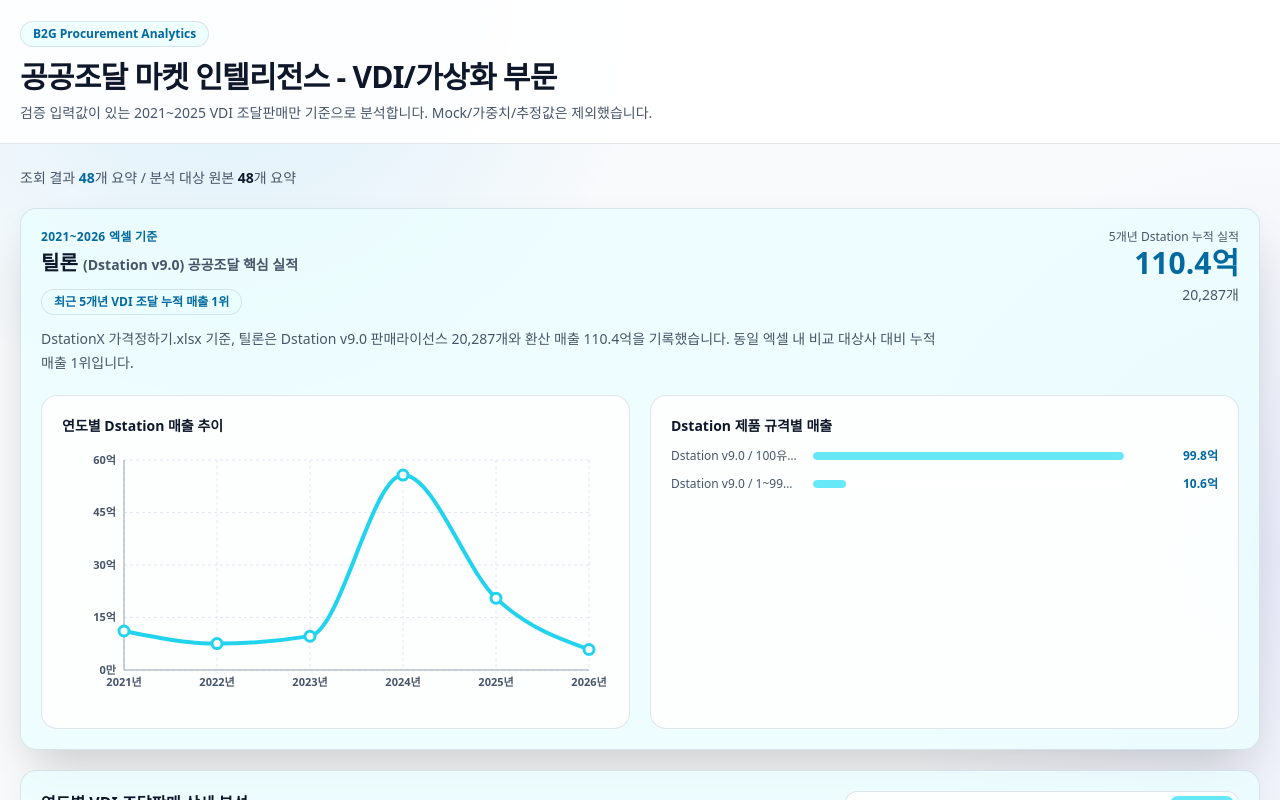
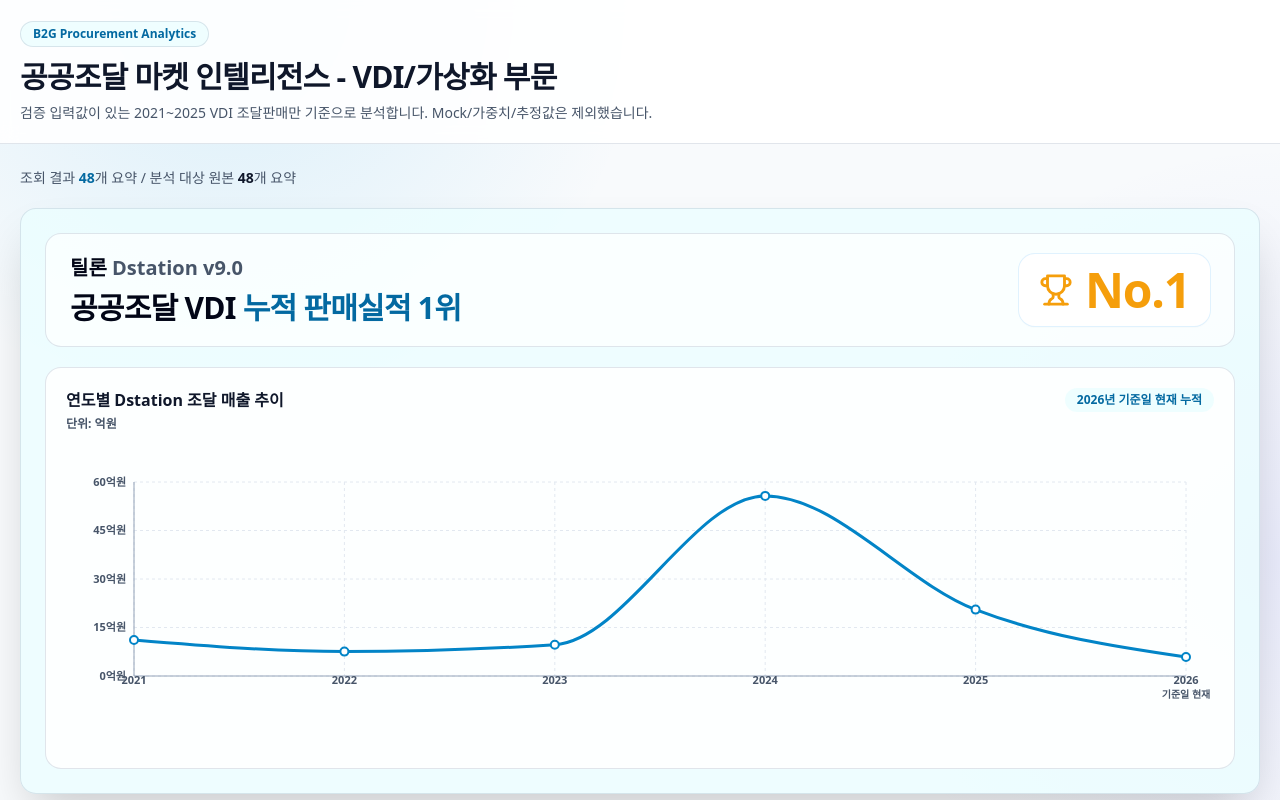
Before and after one commit to kwon007009-stack/jiwon13, a React (Vite) app: page / in a window 1280 px wide. Shown: the top 800 px of the page. Built offline with nearby package versions, Linux system fonts and the light colour scheme.

Commit message:
Refine Dstation performance section

```diff
--- a/src/App.jsx
+++ b/src/App.jsx
@@ -15,7 +15,7 @@
   XAxis,
   YAxis
 } from "recharts";
-import { Database, ShieldCheck, TrendingUp } from "lucide-react";
+import { Database, ShieldCheck, Trophy, TrendingUp } from "lucide-react";
 import productDictionary from "../data/dictionary/vdi_product_dictionary.json";
 import companySummary from "../data/output/vdi_company_summary.json";
 
@@ -47,6 +47,21 @@
 };
 const formatNullableMoney = value => value === null || value === undefined || value === "" ? "미확인" : formatMoney(value);
 const formatCount = value => safeNumber(value).toLocaleString("ko-KR");
+const formatEokLabel = value => `${(safeNumber(value) / 100000000).toLocaleString("ko-KR", { maximumFractionDigits: 1 })}억원`;
+
+const DSTATION_HERO_METRICS = {
+  period: "2021~2026",
+  product: "Dstation v9.0",
+  revenueLabel: "110.4억원",
+  licenseLabel: "20,287개",
+  enterpriseRevenueLabel: "99.8억원",
+  smallRevenueLabel: "10.6억원",
+  enterpriseShareLabel: "90.4%",
+  smallShareLabel: "9.6%",
+  enterpriseRevenue: 9980000000,
+  smallRevenue: 1060000000,
+  totalRevenue: 11040000000
+};
 
 function splitAmount(totalAmount, count) {
   const base = Math.floor(totalAmount / count);
@@ -306,6 +321,114 @@
   );
 }
 
+function DstationYearTick({ x, y, payload }) {
+  const label = safeText(payload?.value);
+  const is2026 = label.includes("2026");
+  return (
+    <g transform={`translate(${x},${y})`}>
+      <text textAnchor="middle" fill="#475569" fontSize={11} fontWeight={800}>
+        <tspan x="0" dy="0">{label.replace("년", "")}</tspan>
+        {is2026 ? <tspan x="0" dy="14" fontSize={10} fontWeight={700}>기준일 현재</tspan> : null}
+      </text>
+    </g>
+  );
+}
+
+function DstationTrendChart({ rows }) {
+  const chartData = rows.map(row => ({
+    period: row.period ?? row.name,
+    amount: row.amount === null || row.amount === undefined ? 0 : safeNumber(row.amount),
+    count: safeNumber(row.count)
+  }));
+
+  return (
+    <article className="h-full rounded-2xl border border-white/10 bg-slate-950/60 p-5">
+      <div className="mb-4 flex items-start justify-between gap-3">
+        <div>
+          <h3 className="text-base font-black text-white">연도별 Dstation 조달 매출 추이</h3>
+          <p className="mt-1 text-xs font-bold text-slate-400">단위: 억원</p>
+        </div>
+        <span className="rounded-full bg-cyan-300/10 px-3 py-1 text-xs font-black text-cyan-200">2026년 기준일 현재 누적</span>
+      </div>
+      <div className="h-[300px]">
+        <ResponsiveContainer width="100%" height="100%">
+          <LineChart data={chartData} margin={{ top: 34, right: 28, left: 6, bottom: 28 }}>
+            <CartesianGrid stroke="#e2e8f0" strokeDasharray="3 3" />
+            <XAxis dataKey="period" tick={<DstationYearTick />} tickLine={false} interval={0} height={44} />
+            <YAxis tickFormatter={formatEokLabel} tick={{ fill: "#475569", fontSize: 11, fontWeight: 700 }} width={62} tickLine={false} />
+            <Tooltip
+              contentStyle={{
+                background: "#ffffff",
+                border: "1px solid #cbd5e1",
+                borderRadius: 12,
+                color: "#0f172a",
+                boxShadow: "0 14px 30px rgba(15,23,42,0.14)"
+              }}
+              labelStyle={{ color: "#0f172a", fontWeight: 900 }}
+              formatter={(value, _name, item) => [
+                `${formatEokLabel(value)}${item?.payload?.count ? ` / ${formatCount(item.payload.count)}개` : ""}`,
+                "매출액"
+              ]}
+            />
+            <Line
+              type="monotone"
+              dataKey="amount"
+              stroke="#0284c7"
+              strokeWidth={3}
+              dot={{ r: 4, fill: "#ffffff", stroke: "#0284c7", strokeWidth: 2 }}
+              activeDot={{ r: 6, fill: "#0284c7", stroke: "#ffffff", strokeWidth: 2 }}
+            />
+          </LineChart>
+        </ResponsiveContainer>
+      </div>
+    </article>
+  );
+}
+
+function DstationSpecCard({ rows }) {
+  const specs = [
+    {
+      name: "Dstation v9.0 / 100유저 이상",
+      amountLabel: DSTATION_HERO_METRICS.enterpriseRevenueLabel,
+      shareLabel: DSTATION_HERO_METRICS.enterpriseShareLabel,
+      amount: DSTATION_HERO_METRICS.enterpriseRevenue,
+      color: "#075985"
+    },
+    {
+      name: "Dstation v9.0 / 1~99유저",
+      amountLabel: DSTATION_HERO_METRICS.smallRevenueLabel,
+      shareLabel: DSTATION_HERO_METRICS.smallShareLabel,
+      amount: DSTATION_HERO_METRICS.smallRevenue,
+      color: "#67e8f9"
+    }
+  ];
+
+  return (
+    <article className="h-full rounded-2xl border border-white/10 bg-slate-950/60 p-5">
+      <h3 className="text-base font-black text-white">제품 규격별 매출</h3>
+      <div className="mt-5 space-y-5">
+        {specs.map(spec => (
+          <div key={spec.name} className="grid gap-2">
+            <div className="grid grid-cols-[minmax(0,1fr)_150px] items-end gap-4 text-sm">
+              <p className="min-w-0 break-keep font-black leading-snug text-white">{spec.name}</p>
+              <p className="whitespace-nowrap text-right font-black text-cyan-200">{spec.amountLabel} · {spec.shareLabel}</p>
+            </div>
+            <div className="h-3 overflow-hidden rounded-full bg-slate-800">
+              <div
+                className="h-full rounded-full"
+                style={{
+                  width: `${Math.max(6, (spec.amount / DSTATION_HERO_METRICS.totalRevenue) * 100)}%`,
+                  backgroundColor: spec.color
+                }}
+              />
+            </div>
+          </div>
+        ))}
+      </div>
+    </article>
+  );
+}
+
 function App() {
   const [rawMasterData, setRawMasterData] = useState([]);
   const [selectedAnnualYear, setSelectedAnnualYear] = useState(VERIFIED_VDI_SALES.at(-1)?.year ?? YTD_YEAR);
@@ -394,34 +517,24 @@
             분석 대상 원본 <span className="font-bold text-white">{formatCount(directVdiData.length)}</span>개 요약
           </p>
         </div>
-        <section className="mb-5 rounded-2xl border border-cyan-300/20 bg-cyan-300/10 p-5 shadow-2xl shadow-black/20">
-          <div className="mb-5 flex flex-wrap items-start justify-between gap-4">
+        <section className="mb-5 rounded-2xl border border-cyan-300/20 bg-cyan-300/10 p-6 shadow-2xl shadow-black/20">
+          <div className="mb-5 flex flex-wrap items-center justify-between gap-5 rounded-2xl border border-cyan-300/20 bg-white/70 px-6 py-5">
             <div>
-              <p className="text-xs font-bold uppercase tracking-wide text-cyan-200">{TILON_DSTATION_ANALYSIS.periodLabel}</p>
-              <h2 className="mt-1 text-xl font-black text-white">
-                틸론 <span className="text-sm font-bold text-slate-300">({TILON_DSTATION_ANALYSIS.product}) 공공조달 핵심 실적</span>
+              <p className="text-xl font-black text-slate-950">틸론 <span className="text-slate-600">{DSTATION_HERO_METRICS.product}</span></p>
+              <h2 className="mt-2 text-2xl font-black leading-tight tracking-tight text-slate-950 md:text-3xl">
+                공공조달 VDI <span className="text-sky-700">누적 판매실적 1위</span>
               </h2>
-              <div className="mt-3 inline-flex rounded-full border border-cyan-300/20 bg-cyan-300/10 px-3 py-1 text-xs font-black text-cyan-200">
-                최근 5개년 VDI 조달 누적 매출 1위
-              </div>
-              <p className="mt-3 max-w-4xl text-sm leading-6 text-slate-300">{TILON_DSTATION_ANALYSIS.summary}</p>
             </div>
-            <div className="text-right">
-              <p className="text-xs text-slate-400">5개년 Dstation 누적 실적</p>
-              <p className="text-3xl font-black text-cyan-100">{formatMoney(TILON_DSTATION_ANALYSIS.totalAmount)}</p>
-              <p className="mt-1 text-sm text-slate-300">{formatCount(TILON_DSTATION_ANALYSIS.totalCount)}개</p>
+            <div className="flex items-center gap-3 rounded-2xl bg-white px-5 py-3 text-amber-500 shadow-sm ring-1 ring-sky-100">
+              <Trophy size={34} aria-hidden="true" />
+              <p className="text-5xl font-black tracking-tight">No.1</p>
             </div>
           </div>
-          <div className="grid gap-5 xl:grid-cols-2">
-            <article className="h-full rounded-2xl border border-white/10 bg-slate-950/60 p-5">
-              <h3 className="mb-3 text-sm font-bold text-white">연도별 Dstation 매출 추이</h3>
-              <MiniLineTrend rows={TILON_DSTATION_ANALYSIS.yearlySales} />
-            </article>
-            <article className="rounded-2xl border border-white/10 bg-slate-950/60 p-5">
-              <h3 className="mb-3 text-sm font-bold text-white">Dstation 제품 규격별 매출</h3>
-              <MiniBars rows={TILON_DSTATION_ANALYSIS.topBuyers} />
-            </article>
+
+          <div>
+            <DstationTrendChart rows={TILON_DSTATION_ANALYSIS.yearlySales} />
           </div>
+
         </section>
 
         <section className="mb-5 rounded-2xl border border-cyan-300/20 bg-cyan-300/10 p-5 shadow-2xl shadow-black/20">
```
